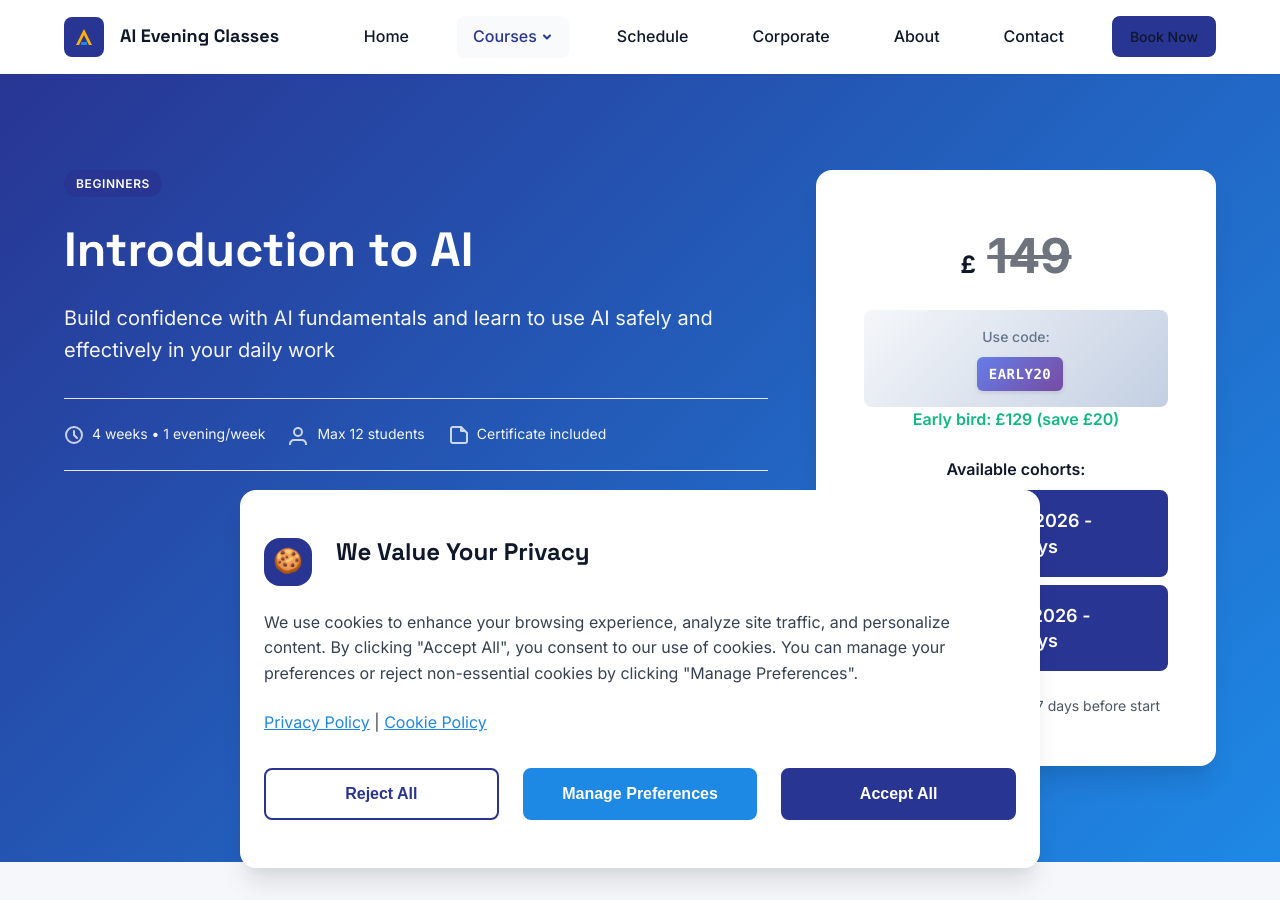
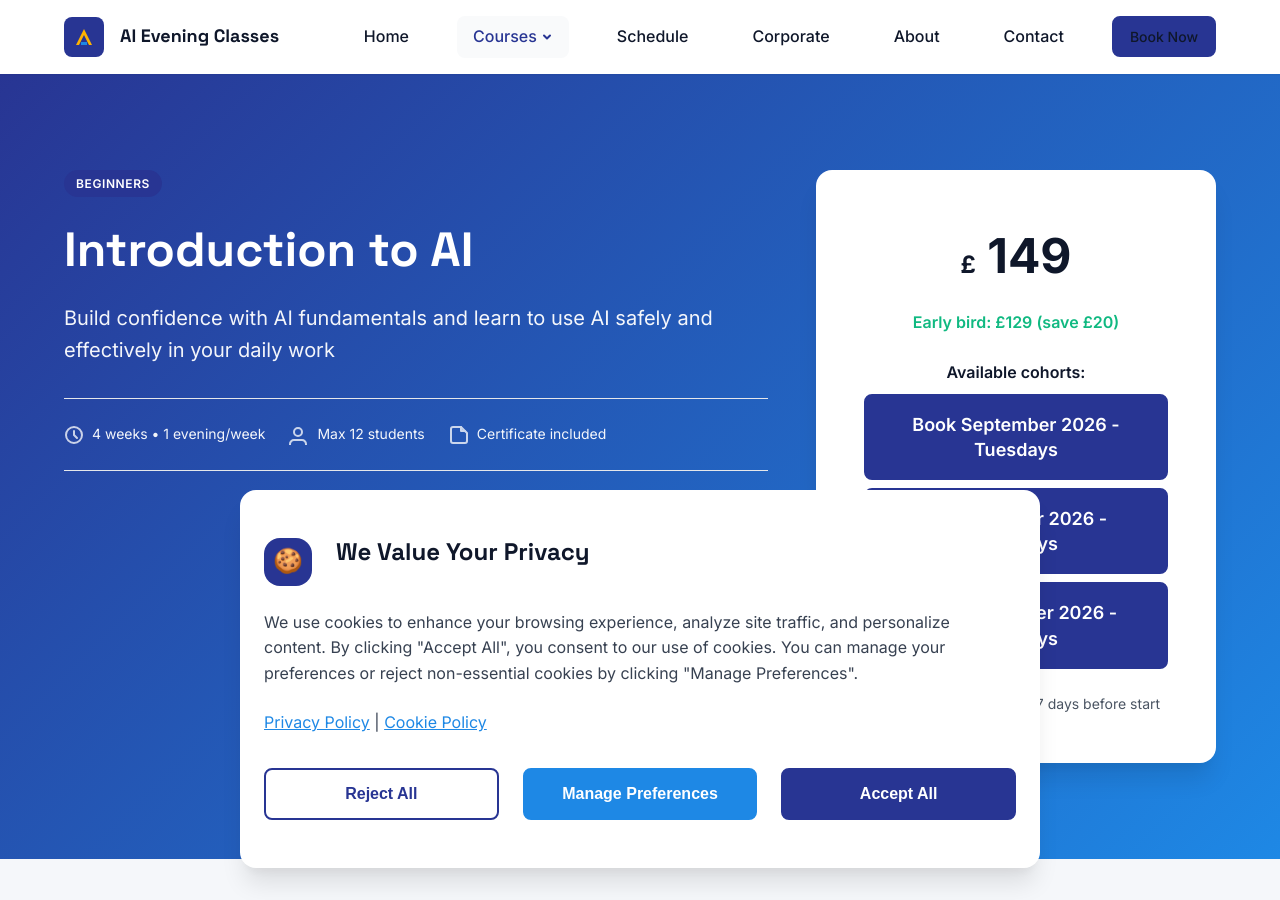
Before and after one commit to LatinRickshaw/oxfordaiteaching, a Jekyll site: the page built from courses/beginners.html, in a window 1280 px wide and 900 px high. Built offline with Jekyll 4.4.1, drawn with Linux system fonts in a browser that asks for light colours; some of the changed lines change nothing that is shown.

Commit message:
chore: Updated cohorts for T1 2026/2027

```diff
--- a/_data/cohorts.yml
+++ b/_data/cohorts.yml
@@ -1,167 +1,80 @@
-# January 2026 Cohorts
-# - course_id: beginners
-#   cohort_number: 1
-#   month: January 2026
-#   year: 2026
-#   dates: "Tuesdays, 6, 13, 20 & 27 January"
-#   start_date: 2026-01-06
-#   day_of_week: Tuesday
-#   time: "18:30-19:30"
-#   spots_available: 12
-#   spots_total: 12
-#   booking_link: "https://book.stripe.com/14AaEX6M8bSVdb028O8bS00"
-#   status: open
+# September 2026 Cohorts
+- course_id: beginners
+  cohort_number: 1
+  month: September 2026
+  year: 2026
+  dates: "Tuesdays, 1, 8, 15 & 22 September"
+  start_date: 2026-09-01
+  day_of_week: Tuesday
+  time: "19:30-21:30"
+  spots_available: 12
+  spots_total: 12
+  booking_link: "https://book.stripe.com/cNi00j5I4f572wm3cS8bS0e"
+  status: open
 
-# February 2026 Cohorts
+# October 2026 Cohorts
 - course_id: beginners
   cohort_number: 2
-  month: February 2026
+  month: October 2026
   year: 2026
-  dates: "Tuesdays, 3, 10, 17 & 24 February"
-  start_date: 2026-02-03
+  dates: "Tuesdays, 6, 13, 20 & 27 October"
+  start_date: 2026-10-06
   day_of_week: Tuesday
-  time: "18:30-19:30"
+  time: "19:30-21:30"
   spots_available: 12
   spots_total: 12
-  booking_link: "https://book.stripe.com/eVq3cv4E0f577QG7t88bS03"
-  discount_code: "EARLY20"
-  show_discount_badge: true
-  status: closed
+  booking_link: "https://book.stripe.com/eVq9AT2vScWZ1si8xc8bS0h"
+  status: open
 
 - course_id: intermediate
   cohort_number: 1
-  month: February 2026
+  month: October 2026
   year: 2026
-  dates: "Wednesdays, 4, 11, 18 & 25 February"
-  start_date: 2026-02-04
+  dates: "Wednesdays, 7, 14, 21 & 28 October"
+  start_date: 2026-10-07
   day_of_week: Wednesday
-  time: "18:30-19:30"
+  time: "19:30-21:30"
   spots_available: 12
   spots_total: 12
-  booking_link: "https://book.stripe.com/28EfZhdaw6yB2wm6p48bS01"
-  discount_code: "EARLY20"
-  show_discount_badge: true
-  status: closed
+  booking_link: "https://book.stripe.com/5kQ8wP1rOe136MC8xc8bS0f"
+  status: open
 
-# March 2026 Cohorts
+# November 2026 Cohorts
 - course_id: beginners
   cohort_number: 3
-  month: March 2026
+  month: November 2026
   year: 2026
-  dates: "Tuesdays, 10, 17, 24, 31 March"
-  start_date: 2026-03-10
+  dates: "Tuesdays, 3, 10, 17 & 24 November"
+  start_date: 2026-11-03
   day_of_week: Tuesday
-  time: "18:30-19:30"
+  time: "19:30-21:30"
   spots_available: 12
   spots_total: 12
-  booking_link: "https://book.stripe.com/28E14nb2o6yB9YOcNs8bS07"
-  discount_code: "EARLY20"
-  show_discount_badge: true
-  status: closed
+  booking_link: "https://book.stripe.com/9B64gz5I46yB9YObJo8bS0j"
+  status: open
 
 - course_id: intermediate
   cohort_number: 2
-  month: March 2026
+  month: November 2026
   year: 2026
-  dates: "Wednesdays, 4, 11, 18 & 25 March"
-  start_date: 2026-03-04
+  dates: "Wednesdays, 4, 11, 18 & 25 November"
+  start_date: 2026-11-04
   day_of_week: Wednesday
-  time: "18:30-19:30"
+  time: "19:30-21:30"
   spots_available: 12
   spots_total: 12
-  booking_link: " https://book.stripe.com/6oU9AT4E07CF1sicNs8bS08"
-  discount_code: "EARLY20"
-  show_discount_badge: true
-  status: closed
+  booking_link: "https://book.stripe.com/cNicN56M82il8UK8xc8bS0i"
+  status: open
 
 - course_id: advanced
   cohort_number: 1
-  month: March 2026
+  month: November 2026
   year: 2026
-  dates: "Thursdays, 5, 12, 19 & 26 March"
-  start_date: 2026-03-05
+  dates: "Thursdays, 5, 12, 19 & 26 November"
+  start_date: 2026-11-05
   day_of_week: Thursday
-  time: "18:30-19:30"
+  time: "19:30-21:30"
   spots_available: 12
   spots_total: 12
-  booking_link: "https://book.stripe.com/5kQ7sLdaw8GJgncbJo8bS02"
-  discount_code: "EARLY20"
-  show_discount_badge: true
-  status: closed
-
-# April cohorts
-- course_id: beginners
-  cohort_number: 4
-  month: April 2026
-  year: 2026
-  dates: "Tuesdays, 7, 14, 21 & 28 April"
-  start_date: 2026-04-07
-  day_of_week: Tuesday
-  time: "18:30-19:30"
-  spots_available: 12
-  spots_total: 12
-  booking_link: "https://book.stripe.com/5kQ4gzdawaOR7QG28O8bS0a"
-  discount_code: "EARLY20"
-  show_discount_badge: true
+  booking_link: "https://book.stripe.com/8x200jc6s2ilfj8bJo8bS0g"
   status: open
-
-- course_id: intermediate
-  cohort_number: 4
-  month: April 2026
-  year: 2026
-  dates: "Wednesdays, 8, 15, 22 & 29 April"
-  start_date: 2026-04-08
-  day_of_week: Wednesday
-  time: "18:30-19:30"
-  spots_available: 12
-  spots_total: 12
-  booking_link: "https://book.stripe.com/3cIeVd0nK9KNef47t88bS09"
-  discount_code: "EARLY20"
-  show_discount_badge: true
-  status: open
-
-# May Cohorts
-- course_id: beginners
-  cohort_number: 5
-  month: May 2026
-  year: 2026
-  dates: "Tuesdays, 5, 12, 19 & 26 May"
-  start_date: 2026-05-05
-  day_of_week: Tuesday
-  time: "18:30-19:30"
-  spots_available: 12
-  spots_total: 12
-  booking_link: "https://book.stripe.com/bJeaEXgmI6yBc6W4gW8bS0b"
-  discount_code: "EARLY20"
-  show_discount_badge: true
-  status: open
-
-- course_id: intermediate
-  cohort_number: 5
-  month: May 2026
-  year: 2026
-  dates: "Wednesdays, 6, 13, 20 & 27 May"
-  start_date: 2026-05-06
-  day_of_week: Wednesday
-  time: "18:30-19:30"
-  spots_available: 12
-  spots_total: 12
-  booking_link: "https://book.stripe.com/00wbJ10nK1ehef4aFk8bS0c"
-  discount_code: "EARLY20"
-  show_discount_badge: true
-  status: open
-
-- course_id: advanced
-  cohort_number: 5
-  month: May 2026
-  year: 2026
-  dates: "Thursdays, 7, 14, 21 & 28 May"
-  start_date: 2026-03-05
-  day_of_week: Thursday
-  time: "18:30-19:30"
-  spots_available: 12
-  spots_total: 12
-  booking_link: "https://book.stripe.com/8x2fZh7Qce135Iy14K8bS0d"
-  discount_code: "EARLY20"
-  show_discount_badge: true
-  status: open
```
